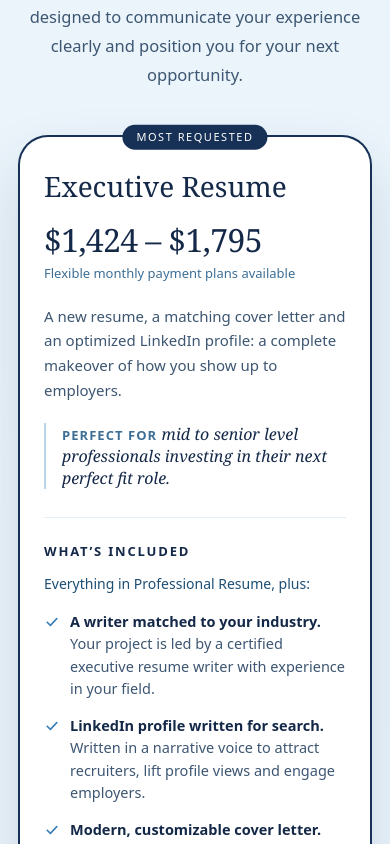
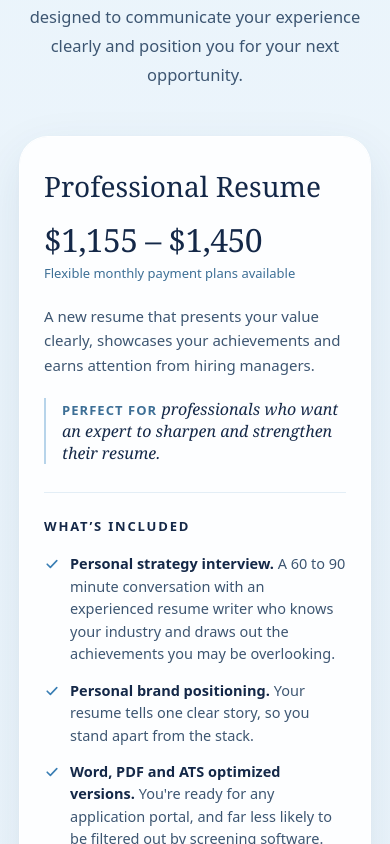
Before and after one commit to hasbunallah01/The-Resume-web, a Next.js app: page /services in a window 390 px wide. Shown: the part 2360-3204 px from the top of the page. Built offline with nearby package versions, Linux system fonts and the light colour scheme.

Commit message:
Pricing: keep plans in their natural order on phones

```diff
--- a/components/resumes/Pricing.tsx
+++ b/components/resumes/Pricing.tsx
@@ -36,7 +36,7 @@ export default function Pricing() {
               data-tilt="4"
               className={`paper relative flex flex-col rounded-[28px] px-6 pb-7 pt-8 sm:px-7 ${
                 plan.featured
-                  ? "order-first bg-white shadow-lift ring-2 ring-[#163056] lg:order-none lg:-my-3 lg:py-10"
+                  ? "bg-white shadow-lift ring-2 ring-[#163056] lg:-my-3 lg:py-10"
                   : "bg-white/90 shadow-paper ring-1 ring-white"
               }`}
             >
```
